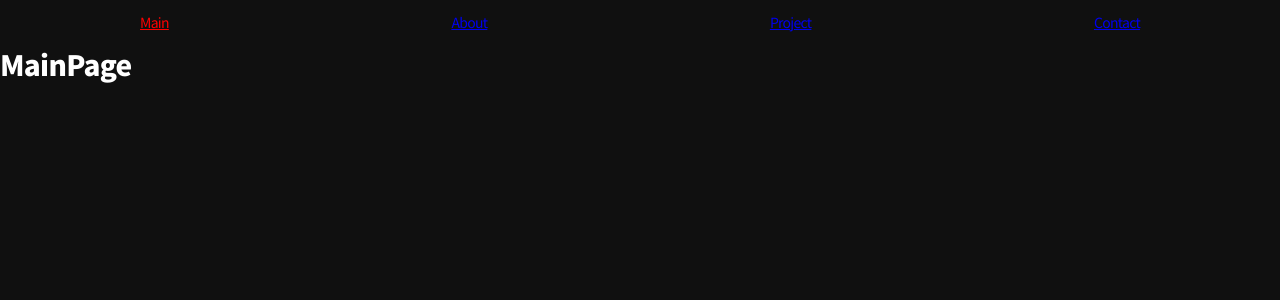
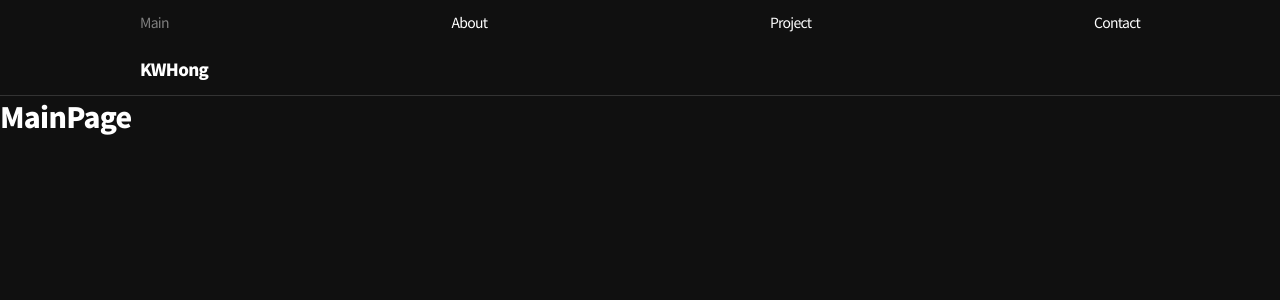
Before and after one commit to kwhong95/portfolio, a React app: page / in a window 1280 px wide. Shown: the top 300 px of the page. Built offline with nearby package versions, Linux system fonts and the light colour scheme.

Commit message:
[Route]Create Navigation - global & local

```diff
--- a/src/layouts/Navigation/index.tsx
+++ b/src/layouts/Navigation/index.tsx
@@ -1,19 +1,26 @@
 import { routes } from '@layouts/Routes'
-import { GlobalNav, GlobalNavLinks } from '@styles/nav-style'
+import { GlobalNav, LocalNav, NavLinks } from '@styles/nav-style'
 import { NavLink } from 'react-router-dom'
 
 export const Navigation: React.FC = () => {
   return (
     <>
       <GlobalNav>
-        <GlobalNavLinks>
+        <NavLinks type="global">
           {routes.map((page, idx) => (
-            <NavLink key={idx} to={page.path} activeStyle={{ color: 'red' }}>
+            <NavLink key={idx} to={page.path} activeStyle={{ color: 'gray' }}>
               {page.name}
             </NavLink>
           ))}
-        </GlobalNavLinks>
+        </NavLinks>
       </GlobalNav>
+      <LocalNav>
+        <NavLinks type="local">
+          <NavLink to="/">
+            <p>KWHong</p>
+          </NavLink>
+        </NavLinks>
+      </LocalNav>
     </>
   )
 }
--- a/src/styles/global-style.ts
+++ b/src/styles/global-style.ts
@@ -22,4 +22,9 @@ export const GlobalStyle = css`
   p {
     line-height: 1.6;
   }
+
+  a {
+    color: #fff;
+    text-decoration: none;
+  }
 `
--- a/src/styles/nav-style.ts
+++ b/src/styles/nav-style.ts
@@ -4,11 +4,30 @@ export const GlobalNav = styled('nav')`
   height: 44px;
 `
 
-export const GlobalNavLinks = styled('div')`
+export const LocalNav = styled('nav')`
+  height: 52px;
+  border-bottom: 1px solid #333;
+`
+
+interface NavLinksTypes {
+  type: 'global' | 'local'
+}
+
+export const NavLinks = styled('div')<NavLinksTypes>`
   display: flex;
-  justify-content: space-between;
   align-items: center;
   max-width: 1000px;
   height: 100%;
   margin: 0 auto;
+  justify-content: ${(props) => props.type === 'global' && 'space-between'};
+
+  & > a {
+    font-size: ${(props) => props.type === 'local' && '.8em'};
+  }
+
+  p {
+    font-size: 1.2rem;
+    margin-right: auto;
+    font-weight: bold;
+  }
 `
```
